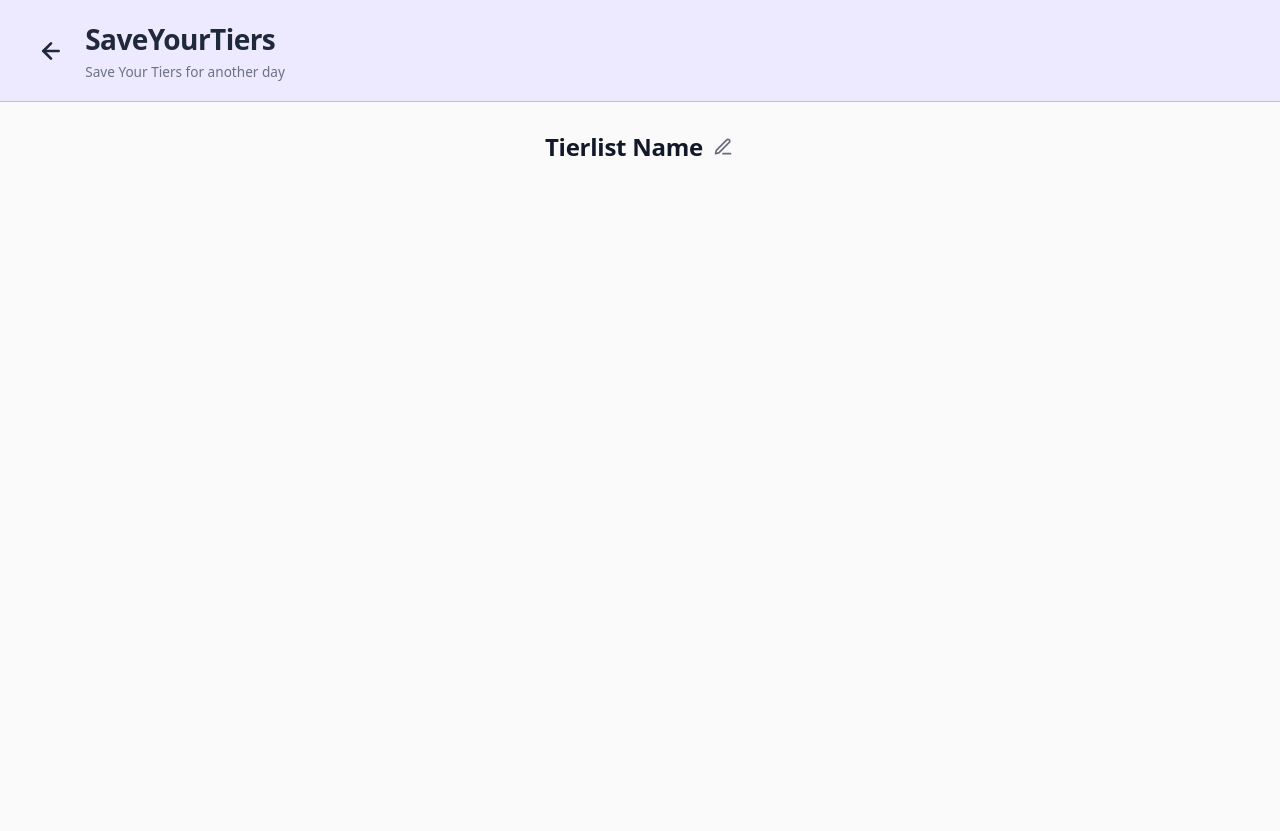
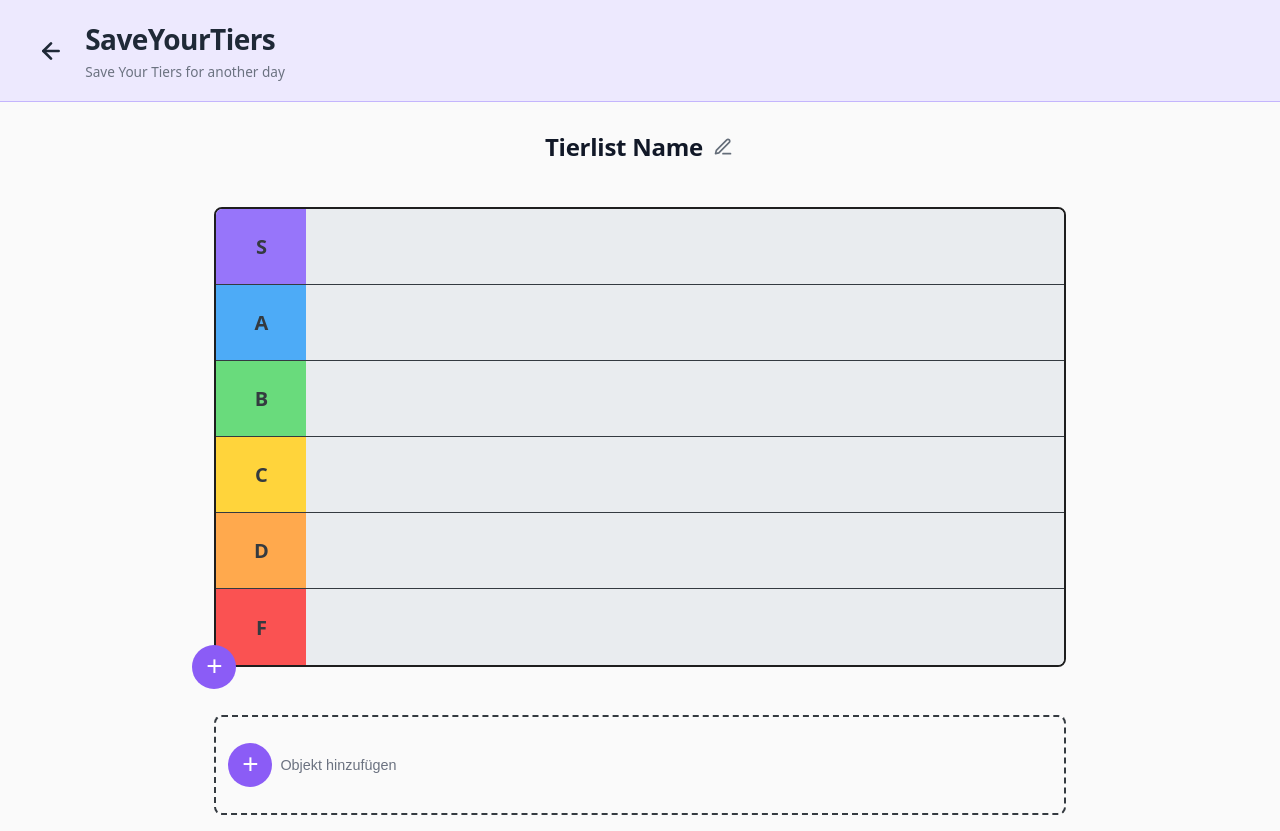
Before and after one commit to 2711AnnaMaria/modul-324-buelk-minotti-hufschmid, an Angular app in the folder app/: page /editor in a window 1280 px wide. Before the commit the page ends 800 px from the top, so only its background shows below. Built offline with nearby package versions, Linux system fonts and the light colour scheme.

Commit message:
feat: implement tier list editor template (no actual functionality yet)

```diff
--- a/app/src/app/pages/editor/editor.component.html
+++ b/app/src/app/pages/editor/editor.component.html
@@ -56,3 +56,24 @@
     }
   </div>
 </div>
+
+<div class="tier-board-wrapper">
+  <div class="tier-board">
+    @for (tier of tiers; track tier.id) {
+      <div class="tier-row">
+        <div class="tier-label" [style.background-color]="tier.color">{{ tier.label }}</div>
+        <div class="tier-slot"></div>
+      </div>
+    }
+  </div>
+  <button type="button" class="round-plus-btn add-tier-btn" aria-label="Neuen Tier hinzufügen">
+    +
+  </button>
+</div>
+
+<div class="items-row">
+  <button type="button" class="add-item-btn-group" aria-label="Neues Objekt hinzufügen">
+    <span class="round-plus-btn add-item-btn">+</span>
+    <span class="add-item-label">Objekt hinzufügen</span>
+  </button>
+</div>
--- a/app/src/app/pages/editor/editor.component.scss
+++ b/app/src/app/pages/editor/editor.component.scss
@@ -107,3 +107,105 @@
     }
   }
 }
+
+.tier-board-wrapper {
+  position: relative;
+  width: 70%;
+  margin: 0 auto;
+}
+
+.tier-board {
+  display: flex;
+  flex-direction: column;
+  border: 2px solid #1e1e1e;
+  border-radius: 8px;
+  overflow: hidden;
+}
+
+.tier-row {
+  display: flex;
+  min-height: 76px;
+  border-bottom: 1px solid #343a40;
+
+  &:last-child {
+    border-bottom: none;
+  }
+}
+
+.tier-label {
+  width: 90px;
+  flex-shrink: 0;
+  display: flex;
+  align-items: center;
+  justify-content: center;
+  font-size: 1.25rem;
+  font-weight: 700;
+  color: #343a40;
+}
+
+.tier-slot {
+  flex: 1;
+  background-color: #e9ecef;
+}
+
+.items-row {
+  display: flex;
+  align-items: center;
+  width: 70%;
+  margin: 3rem auto 0;
+  border: 2px dashed #343a40;
+  border-radius: 8px;
+  min-height: 100px;
+  background-color: #fafafa;
+  padding: 0.5rem;
+}
+
+.round-plus-btn {
+  display: flex;
+  flex-shrink: 0;
+  align-items: center;
+  justify-content: center;
+  width: 44px;
+  height: 44px;
+  border-radius: 50%;
+  background-color: #8b5cf6;
+  color: #ffffff;
+  font-size: 1.75rem;
+  font-weight: 300;
+  line-height: 1;
+  padding-bottom: 3px;
+  transition: background-color 0.15s ease;
+}
+
+.add-tier-btn {
+  position: absolute;
+  left: -22px;
+  bottom: -22px;
+  border: none;
+  cursor: pointer;
+
+  &:hover {
+    background-color: #7c3aed;
+  }
+}
+
+.add-item-btn-group {
+  display: inline-flex;
+  align-items: center;
+  gap: 0.5rem;
+  background: transparent;
+  border: none;
+  cursor: pointer;
+  padding: 0.25rem;
+
+  &:hover {
+    .round-plus-btn {
+      background-color: #7c3aed;
+    }
+  }
+
+  .add-item-label {
+    font-size: 0.9rem;
+    color: #6b7280;
+  }
+}
--- a/app/src/app/pages/editor/editor.component.ts
+++ b/app/src/app/pages/editor/editor.component.ts
@@ -13,6 +13,15 @@ export class EditorComponent implements OnInit {
   tierlistName = 'Tierlist Name';
   tempTierlistName = 'Tierlist Name';
   isEditingTitle = false;
+
+  tiers = [
+    { id: 's', label: 'S', color: '#9775fa' },
+    { id: 'a', label: 'A', color: '#4dabf7' },
+    { id: 'b', label: 'B', color: '#69db7c' },
+    { id: 'c', label: 'C', color: '#ffd43b' },
+    { id: 'd', label: 'D', color: '#ffa94d' },
+    { id: 'f', label: 'F', color: '#fa5252' },
+  ];
 
   ngOnInit(): void {
     const nameFromStorage = localStorage.getItem('tierlistName');
```
